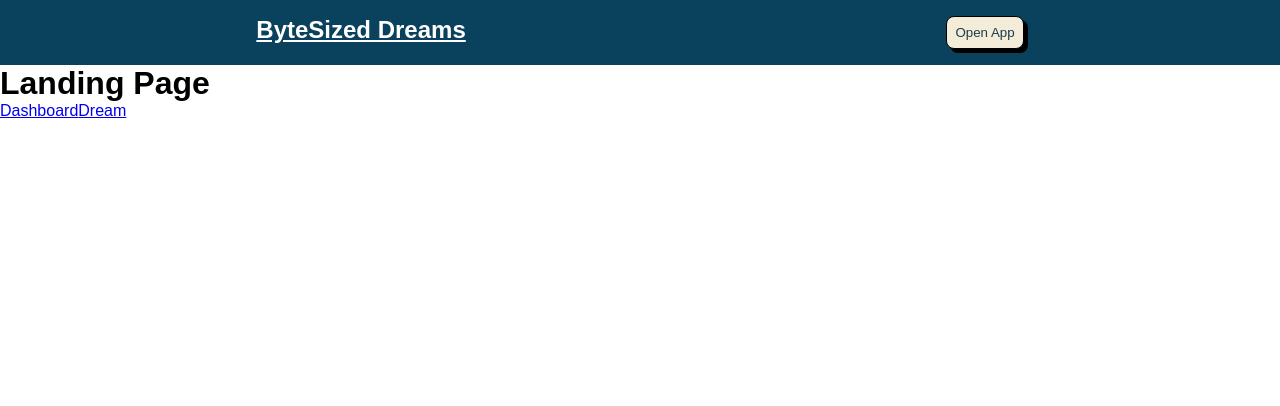
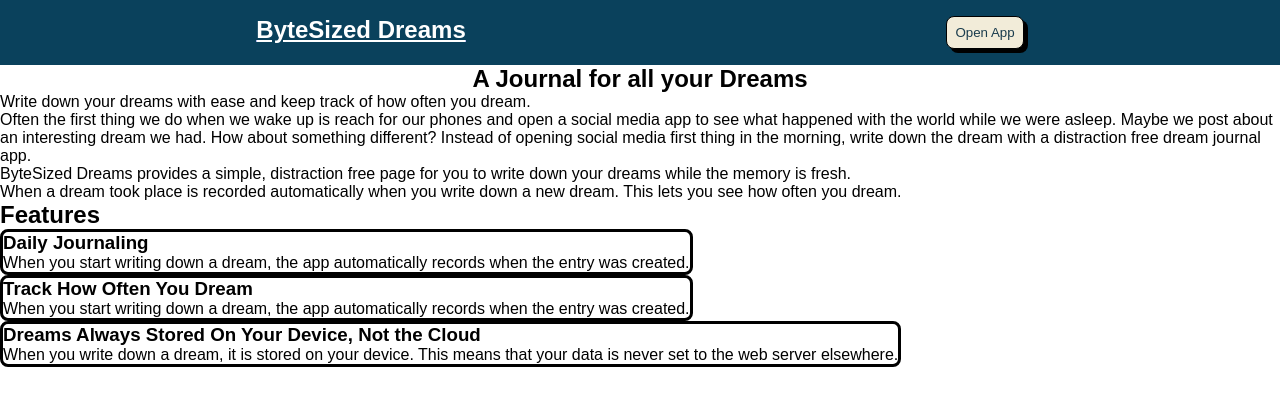
Before and after one commit to zen-da-baker/dream-journal, a Next.js app in the folder next-app/: page / in a window 1280 px wide. Shown: the top 406 px of the page. Built offline with nearby package versions, Linux system fonts and the light colour scheme.

Commit message:
Feature cards created

```diff
--- a/next-app/src/app/layout.tsx
+++ b/next-app/src/app/layout.tsx
@@ -13,6 +13,7 @@ import "../styles/typography.css";
 import "../styles/flex.css";
 import "../styles/header.css";
 import "../styles/button.css";
+import "../styles/card.css";
 
 // Export root layout
 export default function RootLayout({ children }: Readonly<{ children: React.ReactNode }>) {
--- a/next-app/src/app/page.tsx
+++ b/next-app/src/app/page.tsx
@@ -1,6 +1,8 @@
-import Link from "next/link";
-
+// Import landing page components
 import { LandingHeader } from "@/components/landing-components/LandingHeader";
+import { SloganSection } from "@/components/landing-components/SloganSection";
+import { PreviewSection } from "@/components/landing-components/PreviewSection";
+import { FeaturesSection } from "@/components/landing-components/FeaturesSection";
 
 export default function Home() {
   return (
@@ -8,11 +10,11 @@ export default function Home() {
 
       <LandingHeader />
 
-      <h1>Landing Page</h1>
+      <SloganSection />
 
-      <Link href="/dashboard">Dashboard</Link>
+      <PreviewSection />
 
-      <Link href="/dream">Dream</Link>
+      <FeaturesSection />
 
     </main>
   );
--- /dev/null
+++ b/next-app/src/components/landing-components/FeatureCard.tsx
@@ -0,0 +1,13 @@
+export function FeatureCard({ title, description } : { title: string, description: string }) {
+
+    return (
+        <div className="card">
+
+            <h3>{ title }</h3>
+
+            <p>{ description }</p>
+
+        </div>
+    )
+
+}
--- a/next-app/src/components/landing-components/FeaturesSection.tsx
+++ b/next-app/src/components/landing-components/FeaturesSection.tsx
@@ -0,0 +1,39 @@
+// Import components
+import { FeatureCard } from "./FeatureCard";
+
+export function FeaturesSection() {
+
+    // Feature objects for creating feature cards
+    const feature1 = {
+        title: "Daily Journaling",
+        description: "Instead of opening social media when you first wake up in the morning, write down your dreams in a daily journal. Give the dream a title and read back on your past dreams."
+    }
+
+    const feature2 = {
+        title: "Track How Often You Dream",
+        description: "When you start writing down a dream, the app automatically records when the entry was created."
+    }
+
+    const feature3 = {
+        title: "Dreams Always Stored On Your Device, Not the Cloud",
+        description: "When you write down a dream, it is stored on your device. This means that your data is never set to the web server elsewhere."
+    }
+
+    return (
+        <section>
+
+            <h2>Features</h2>
+
+            <div className="flex">
+
+                <FeatureCard title={ feature1.title } description={ feature2.description } />
+
+                <FeatureCard title={ feature2.title } description={ feature2.description } />
+
+                <FeatureCard title={ feature3.title } description={ feature3.description } />
+
+            </div>
+
+        </section>
+    )
+}
--- a/next-app/src/components/landing-components/PreviewSection.tsx
+++ b/next-app/src/components/landing-components/PreviewSection.tsx
@@ -0,0 +1,22 @@
+export function PreviewSection() {
+
+    return (
+        <section>
+
+            <p>Write down your dreams with ease and keep track of how often you dream.</p>
+
+            <p>
+                Often the first thing we do when we wake up is reach for our phones and open a social media app to see what happened with the world while we were asleep. Maybe we post about an interesting dream we had. How about something different? Instead of opening social media first thing in the morning, write down the dream with a distraction free dream journal app.
+            </p>
+
+            <p>
+                ByteSized Dreams provides a simple, distraction free page for you to write down your dreams while the memory is fresh.
+            </p>
+
+            <p>
+                When a dream took place is recorded automatically when you write down a new dream. This lets you see how often you dream.
+            </p>
+
+        </section>
+    )
+}
--- a/next-app/src/components/landing-components/SloganSection.tsx
+++ b/next-app/src/components/landing-components/SloganSection.tsx
@@ -0,0 +1,11 @@
+export function SloganSection() {
+
+    return (
+        <section>
+
+            <h1 className="center-text">A Journal for all your Dreams</h1>
+
+
+        </section>
+    )
+}
--- /dev/null
+++ b/next-app/src/styles/card.css
@@ -0,0 +1,7 @@
+.card {
+
+    border: 0.2rem solid black;
+
+    border-radius: 0.5rem;
+
+}
--- a/next-app/src/styles/typography.css
+++ b/next-app/src/styles/typography.css
@@ -3,3 +3,9 @@
     font-family: Arial, Helvetica, sans-serif;
 
 }
+
+.center-text {
+
+    text-align: center;
+
+}
```
